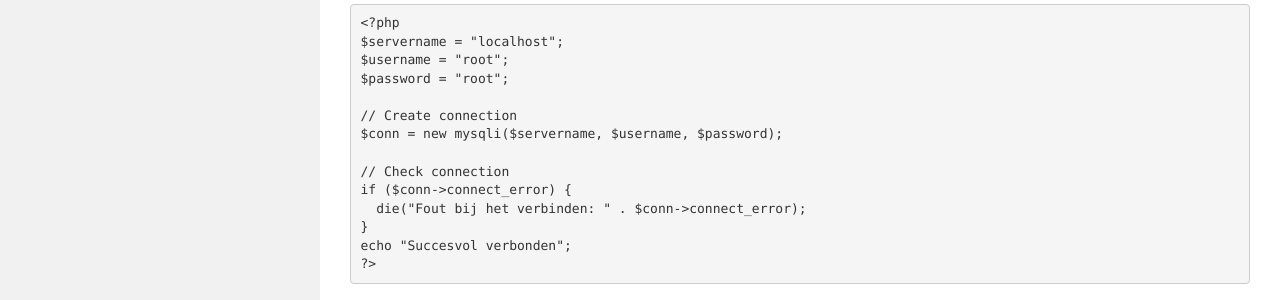
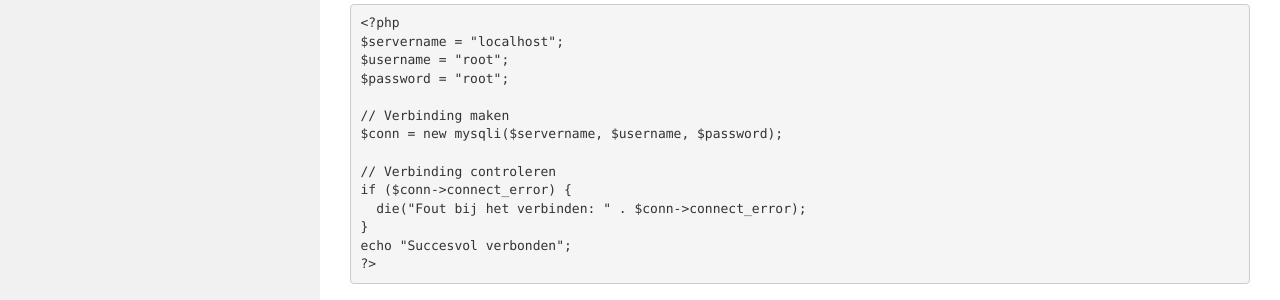
Before and after one commit to Syntra-Brussel/dynamische-webtechnieken, a Jekyll site: the page built from mysql/php-verbinden.md, in a window 1280 px wide. Shown: the part 735-1035 px from the top of the page. Built offline with Jekyll 4.4.1, drawn with Linux system fonts in a browser that asks for light colours; nearby versions of some CDN libraries; a script that is not in the unit is left out.

Commit message:
Update php-verbinden.md

```diff
--- a/mysql/php-verbinden.md
+++ b/mysql/php-verbinden.md
@@ -31,10 +31,10 @@ $servername = "localhost";
 $username = "root";
 $password = "root";
 
-// Create connection
+// Verbinding maken
 $conn = new mysqli($servername, $username, $password);
 
-// Check connection
+// Verbinding controleren
 if ($conn->connect_error) {
   die("Fout bij het verbinden: " . $conn->connect_error);
 }
```
